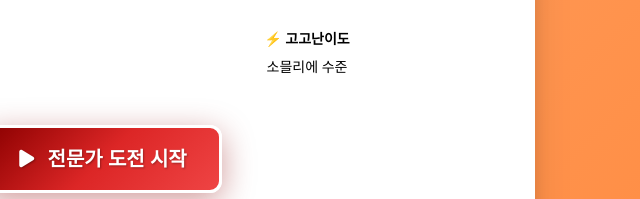
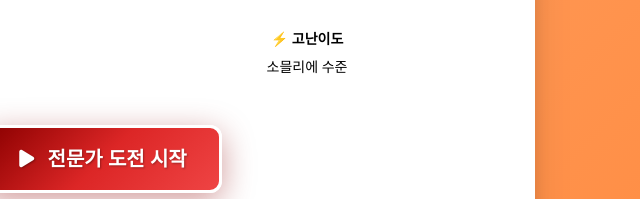
Before and after one commit to noyoma/GrapeVarietalsQuiz_EXPERT, a plain HTML site: page index.html in a window 1280 px wide. Shown: the part 535-734 px from the top of the page, 537-1177 px from the left. Drawn offline with nearby package versions, Linux system fonts and the light colour scheme.

Commit message:
Update index.html

```diff
--- a/index.html
+++ b/index.html
@@ -161,7 +161,7 @@
                         <p class="text-orange-700">구대륙부터 신세계까지</p>
                     </div>
                     <div class="bg-orange-50 p-4 rounded-lg">
-                        <h4 class="font-bold text-orange-800 mb-2">⚡ 고고난이도</h4>
+                        <h4 class="font-bold text-orange-800 mb-2">⚡ 고난이도</h4>
                         <p class="text-orange-700">소믈리에 수준</p>
                     </div>
                 </div>
```
